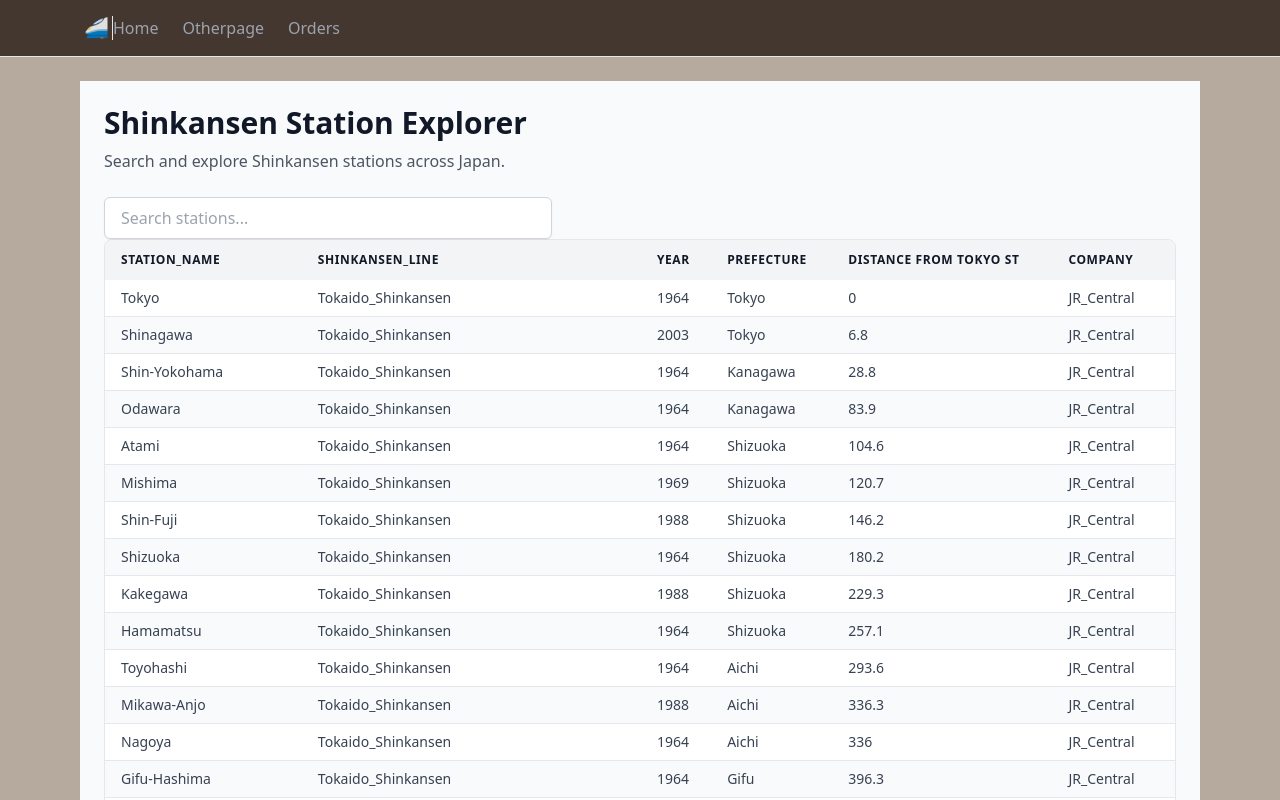
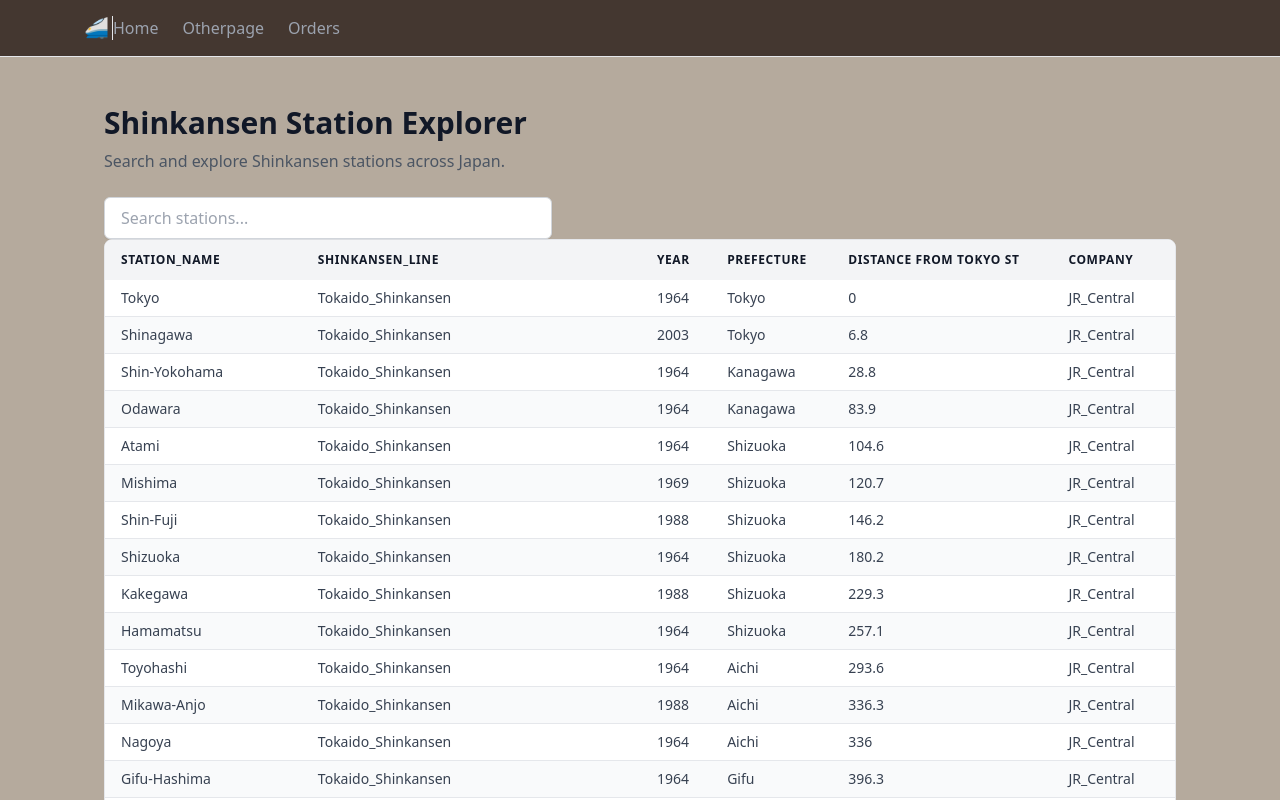
Before and after one commit to Blacksanta10/train-app-jp, a Next.js app: page / in a window 1280 px wide. Shown: the top 800 px of the page. Built offline with nearby package versions, Linux system fonts and the light colour scheme.

Commit message:
Evening out the background color of the homepage

```diff
--- a/app/page.tsx
+++ b/app/page.tsx
@@ -57,7 +57,7 @@
      *
      * Only simple inline styling, can change to Tailwind
      */
-    <main className="min-h-screen bg-gray-50">
+    <main className="min-h-screen bg-background">
       <div className="mx-auto max-w-6xl p-6">
         <h1 className="text-3xl font-bold mb-2">
           Shinkansen Station Explorer
```
